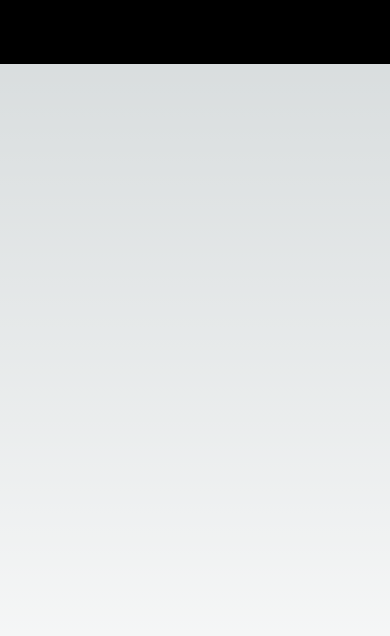
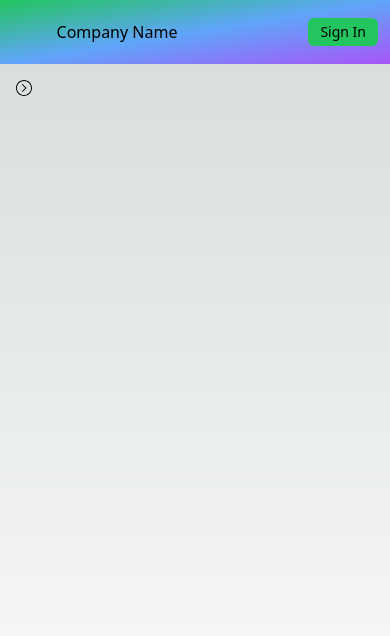
Before and after one commit to CodeKnight07/GeohazardMap, a Next.js app in the folder geomap-frontend/: page /components/user/landing-page/landing-page in a window 390 px wide. Shown: the top 636 px of the page. Built offline with nearby package versions, Linux system fonts and the light colour scheme.

Commit message:
create landing page navbar

```diff
--- a/geomap-frontend/pages/components/user/landing-page/landing-nav.tsx
+++ b/geomap-frontend/pages/components/user/landing-page/landing-nav.tsx
@@ -1,23 +1,26 @@
 import Image from 'next/image';
 import React, { useEffect, useState } from 'react';
-
+import {MdArrowForwardIos} from 'react-icons/md'
 function LandingNav() {
     const [isSmallDevice, setIsSmallDevice] = useState(false);
     const [isMobile, setIsMobile] = useState(false);
-  const [isTablet, setIsTablet] = useState(false);
-  const [isDesktop, setIsDesktop] = useState(false);
+    const [isTablet, setIsTablet] = useState(false);
+    const [isDesktop, setIsDesktop] = useState(false);
+
+
+
 
   useEffect(() => {
     function handleResize() {
       const screenWidth = window.innerWidth;
 
-      if (screenWidth <=480 ){
+      if (screenWidth <=640 ){
         setIsSmallDevice(true)
         setIsMobile(false);
         setIsTablet(false);
         setIsDesktop(false);
       }
-      else if (480<=screenWidth && screenWidth <= 768) {
+      else if (640<=screenWidth && screenWidth <= 768) {
         setIsSmallDevice(false)
         setIsMobile(true);
         setIsTablet(false);
@@ -43,22 +46,23 @@ function LandingNav() {
   }, []);
 
   return (
-    <nav className='bg-white'>
-        {isSmallDevice &&(
-            <div className='bg-black w-screen h-16 flex flex-col justify-center items-center'>
+    <nav className="fixed bg-gradient-to-br from-green-500 via-blue-400 to-purple-500">
+      {isSmallDevice && (
+        <div className=" w-screen h-16 flex flex-row justify-start items-center">
+          <div className=" w-3/5 h-full flex flex-row justify-center items-center">
+            <div>Company Name</div>
+          </div>
+          <div className=" w-36 h-auto flex flex-row justify-end items-start">
+            <button className="bg-green-500 px-3 py-1 rounded-md text-sm hover:bg-emerald-700" >
+              Sign In
+            </button>
+          </div>
+        </div>
+      )}
 
-            </div>
-        )}
-
-      {isMobile && (
-        <div>Mobile Navigation</div>
-      )}
-      {isTablet && (
-        <div>Tablet Navigation</div>
-      )}
-      {isDesktop && (
-        <div>Desktop Navigation</div>
-      )}
+      {isMobile && <div></div>}
+      {isTablet && <div>Tablet Navigation</div>}
+      {isDesktop && <div>Desktop Navigation</div>}
     </nav>
   );
   }
--- a/geomap-frontend/pages/components/user/landing-page/landing-page.tsx
+++ b/geomap-frontend/pages/components/user/landing-page/landing-page.tsx
@@ -1,11 +1,12 @@
 import React from 'react'
 import LandingNav from './landing-nav'
+import SideNav from './sidenav'
 
 function LandingPage() {
   return (
     <div className='w-screen h-screen'>
         <LandingNav/>
-
+        <SideNav/>
     </div>
   )
 }
--- /dev/null
+++ b/geomap-frontend/pages/components/user/landing-page/sidenav.tsx
@@ -0,0 +1,85 @@
+import React, { useEffect, useState } from "react";
+import { TfiArrowCircleRight, TfiArrowCircleLeft } from "react-icons/tfi";
+import { FaHome, FaQuestionCircle } from "react-icons/fa";
+import { MdPersonSearch } from "react-icons/md";
+
+function SideNav() {
+  const [isVisible, setIsVisible] = useState(false);
+  const [sideNav, setSideNav] = useState(false);
+  const [isIconClicked, setIsIconClicked] = useState(true);
+
+  const toggleVisibility = () => {
+    setIsVisible(!isVisible);
+    setIsIconClicked(!isIconClicked);
+  };
+
+  useEffect(() => {
+    function resize() {
+      const screenWidth = window.innerWidth;
+
+      if (screenWidth <= 640) {
+        setSideNav(true);
+      } else {
+        setSideNav(false);
+      }
+    }
+
+    window.addEventListener("resize", resize);
+    resize();
+
+    return () => {
+      window.removeEventListener("resize", resize);
+    };
+  }, []);
+
+  return (
+    <>
+      {sideNav && (
+        <div
+          className={`fixed top-20 left-4 transition-all duration-300 mx-0${
+            isVisible ? "translate-x-0" : "-translate-x-2"
+          }`}
+        >
+          <div className=" w-auto h-1/2">
+            {isIconClicked ? (
+              <TfiArrowCircleRight
+                className="cursor-pointer"
+                size={16}
+                onClick={toggleVisibility}
+              />
+            ) : (
+              <TfiArrowCircleLeft
+                className="cursor-pointer"
+                size={16}
+                onClick={toggleVisibility}
+              />
+            )}
+            {isVisible && (
+              <div className="bg-black p-4 rounded-lg h-1/2">
+                <ul className="flex flex-col justify-start items-center h-80 py-3 gap-6">
+                  <li className="">
+                    <a href="#">
+                      <FaHome className="text-white" />
+                    </a>
+                  </li>
+                  <li className="">
+                    <a href="#">
+                      <MdPersonSearch className="text-white" />
+                    </a>
+                  </li>
+                  <li className="">
+                    <a href="#">
+                      <FaQuestionCircle className="text-white" />
+                    </a>
+                  </li>
+                </ul>
+              </div>
+            )}
+          </div>
+        </div>
+      )}
+    </>
+  );
+}
+
+export default SideNav;
```
